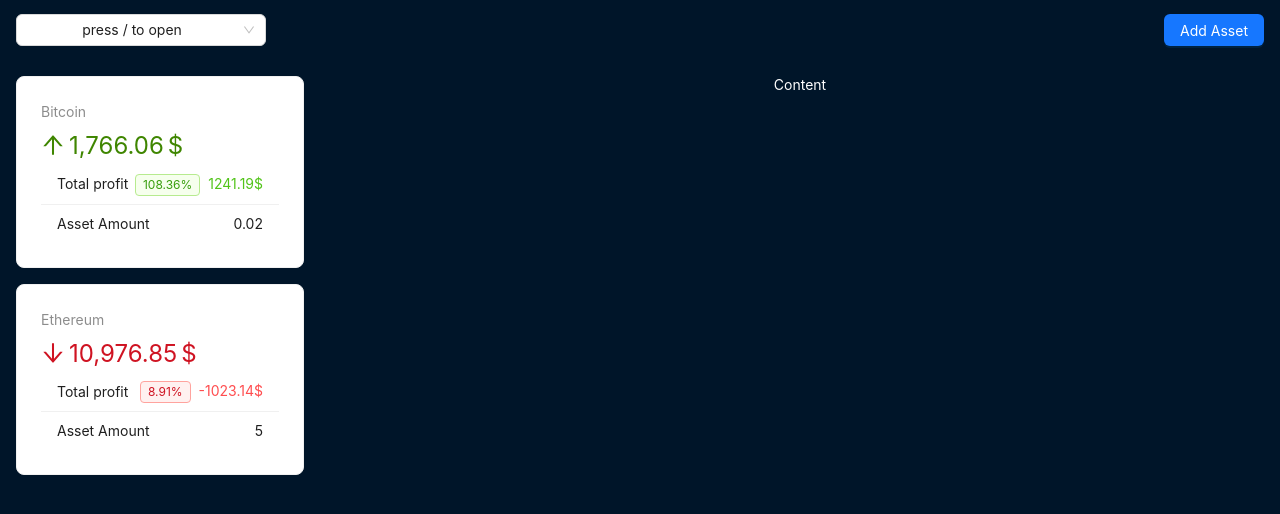
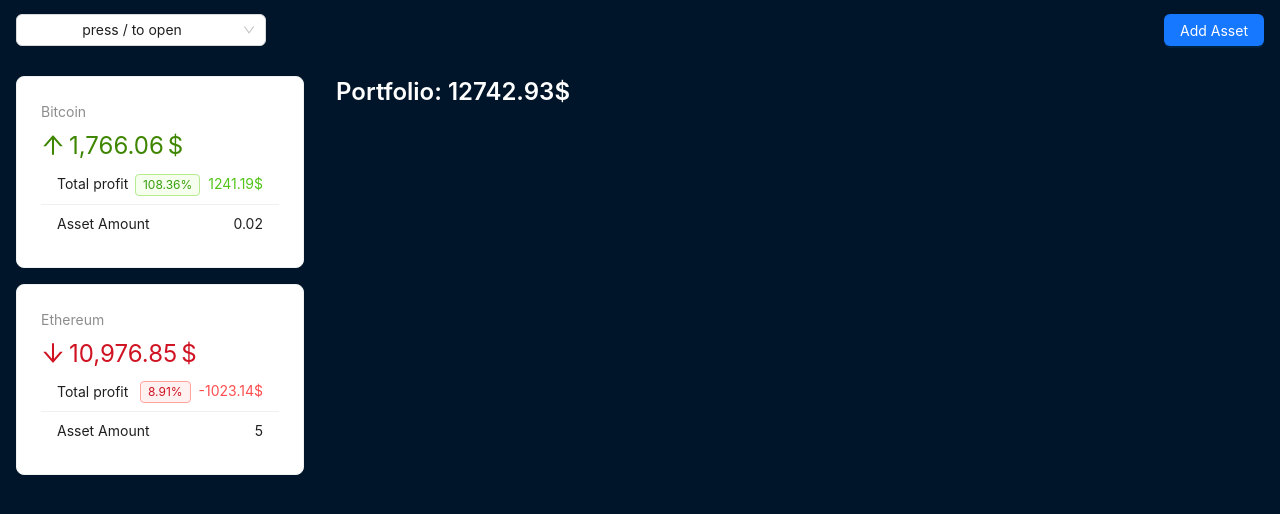
Before and after one commit to Rics69/cryptoapp, a React (Vite) app: page / in a window 1280 px wide. Shown: the top 514 px of the page. Built offline with nearby package versions, Linux system fonts and the light colour scheme.

Commit message:
feat: add title for content

```diff
--- a/src/components/layout/AppContent.tsx
+++ b/src/components/layout/AppContent.tsx
@@ -1,5 +1,6 @@
 import React from "react";
-import {Layout} from "antd";
+import {Layout, Typography} from "antd";
+import {useCrypto} from "../../context/crypto-context.tsx";
 
 const contentStyle: React.CSSProperties = {
     textAlign: 'center',
@@ -9,8 +10,19 @@
     padding: '1rem'
 };
 
-const AppContent : React.FC = () => {
-    return <Layout.Content style={contentStyle}>Content</Layout.Content>
+const AppContent: React.FC = () => {
+    const {assets, crypto} = useCrypto()
+
+    const cryptoPriceMap = crypto.reduce((acc, c) => {
+        acc[c.id] = c.price
+        return acc
+    }, {})
+
+    return <Layout.Content style={contentStyle}>
+        <Typography.Title level={3} style={{textAlign: 'left', color: '#fff'}}>
+            Portfolio: {assets.map(asset => (asset.amount * cryptoPriceMap[asset.id])).reduce((acc, v) => (acc += v), 0).toFixed(2)}$
+        </Typography.Title>
+    </Layout.Content>
 }
 
 export default AppContent
```
Also changed, not shown: src/components/PortfolioChart.tsx (added).
